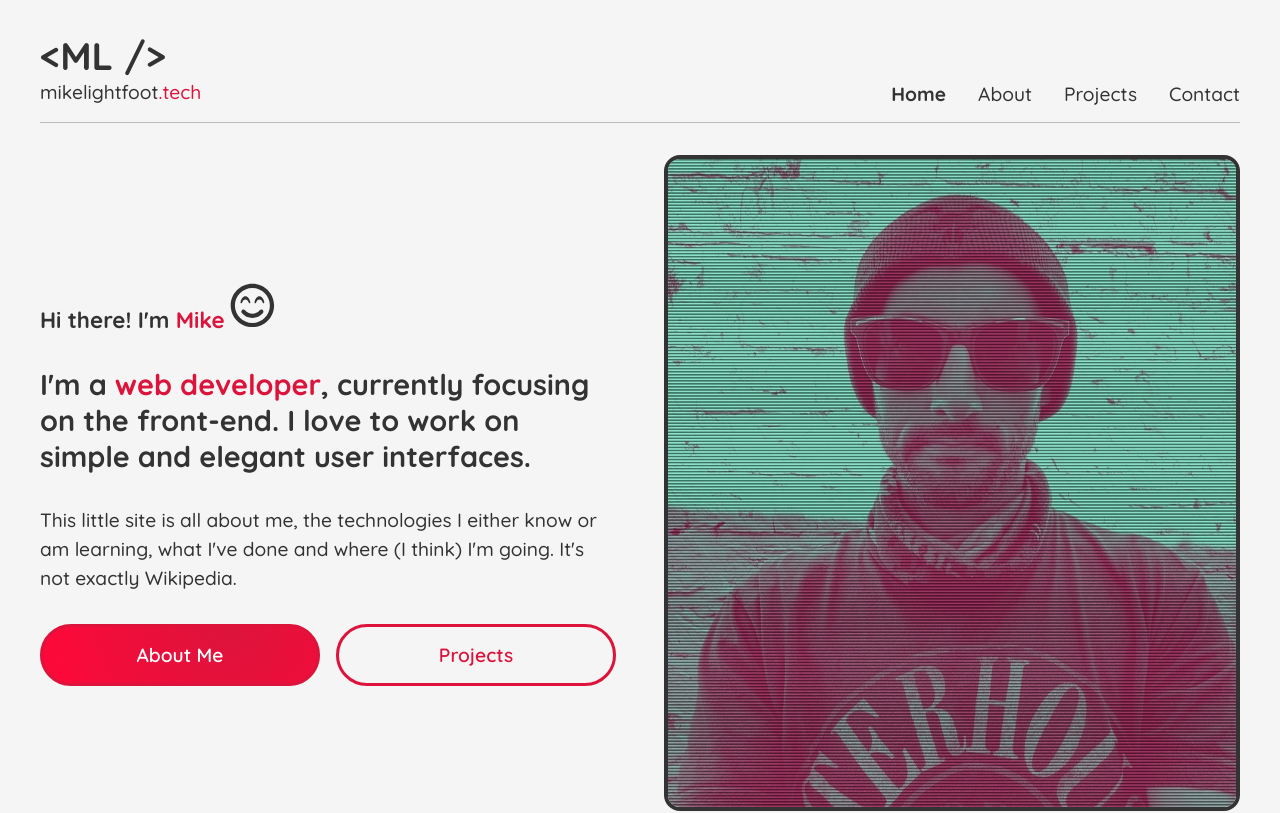
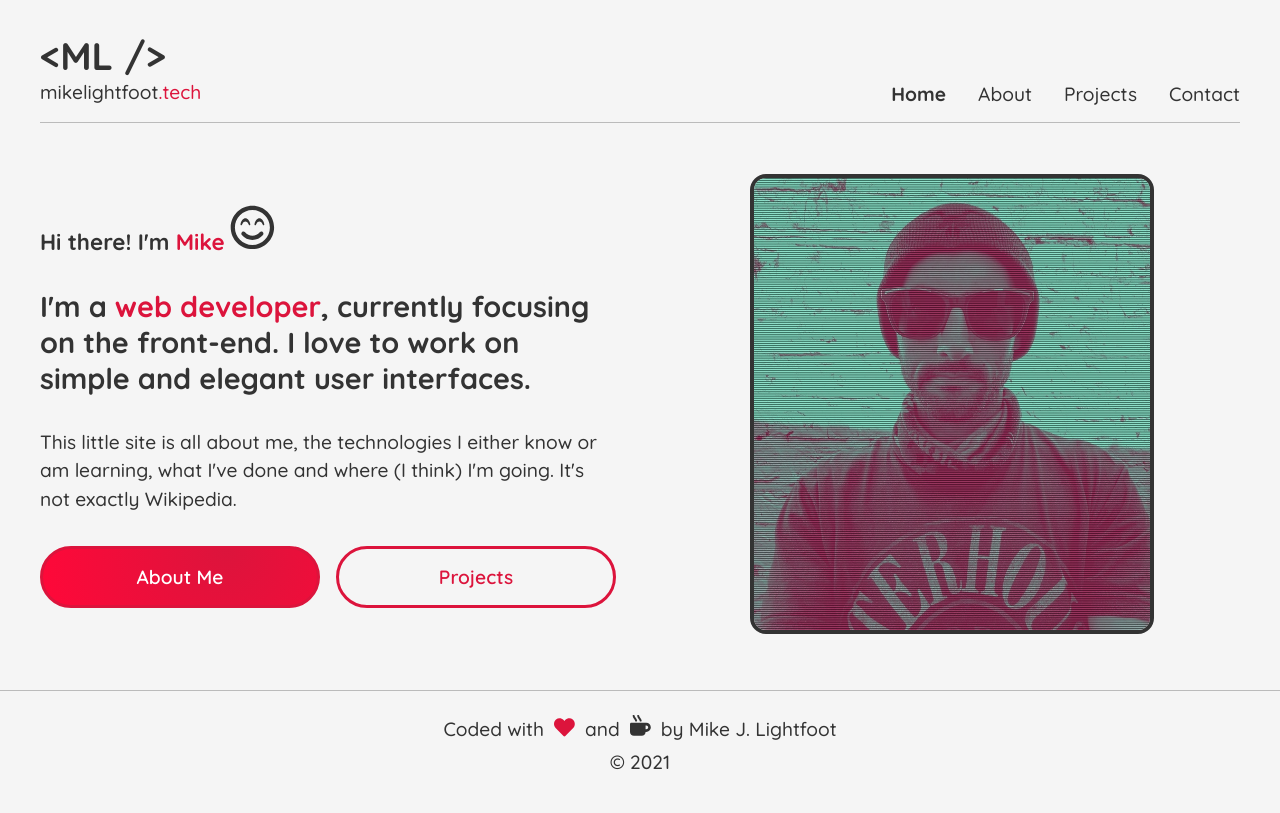
Before and after one commit to gordonwoodbine/react-portfolio, a React (Create React App) app: page / in a window 1280 px wide. Shown: the top 813 px of the page. Built offline with nearby package versions, Linux system fonts and the light colour scheme.

Commit message:
before I break it

```diff
--- a/src/global/_mixins.scss
+++ b/src/global/_mixins.scss
@@ -3,3 +3,9 @@
     @content;
   }
 }
+
+@mixin med-screen {
+  @media (max-width: 1000px) {
+    @content;
+  }
+}
--- a/src/pages/About/About.jsx
+++ b/src/pages/About/About.jsx
@@ -48,6 +48,7 @@ const About = () => {
           <h2>A Little Bit About Me</h2>
         </div>
         <p>As you may have worked out by this point, my name is Mike. I decided to become a web developer last year - I was working in retail when the world fell apart and I realised it was time for a change. I've always loved technology, I like figuring out how things work and I enjoy solving problems so I figured web development could be a good fit for me.</p>
+        <p>Since then I've been teaching myself as much as I can. The web is a wonderful place with no shortage of kind people willing to share their skills and knoweldge.</p>
       </div>
     </motion.section>
   )
--- a/src/pages/About/About.module.scss
+++ b/src/pages/About/About.module.scss
@@ -0,0 +1,5 @@
+.left {
+  p {
+    margin-bottom: 2rem;
+  }
+}
--- a/src/pages/Home/Home.module.scss
+++ b/src/pages/Home/Home.module.scss
@@ -44,6 +44,11 @@
     & .portrait {
       border: 4px solid #333;
       border-radius: 1rem;
+      max-height: 460px;
+
+      @include med-screen {
+        max-height: 100%;
+      }
     }
   }
 
@@ -68,7 +73,7 @@
   gap: 3rem;
   grid-template-columns: 1fr 1fr;
 
-  @media screen and (max-width: 1000px) {
+  @include med-screen {
     grid-template-columns: 1fr;
     gap: 2rem;
   }
```
